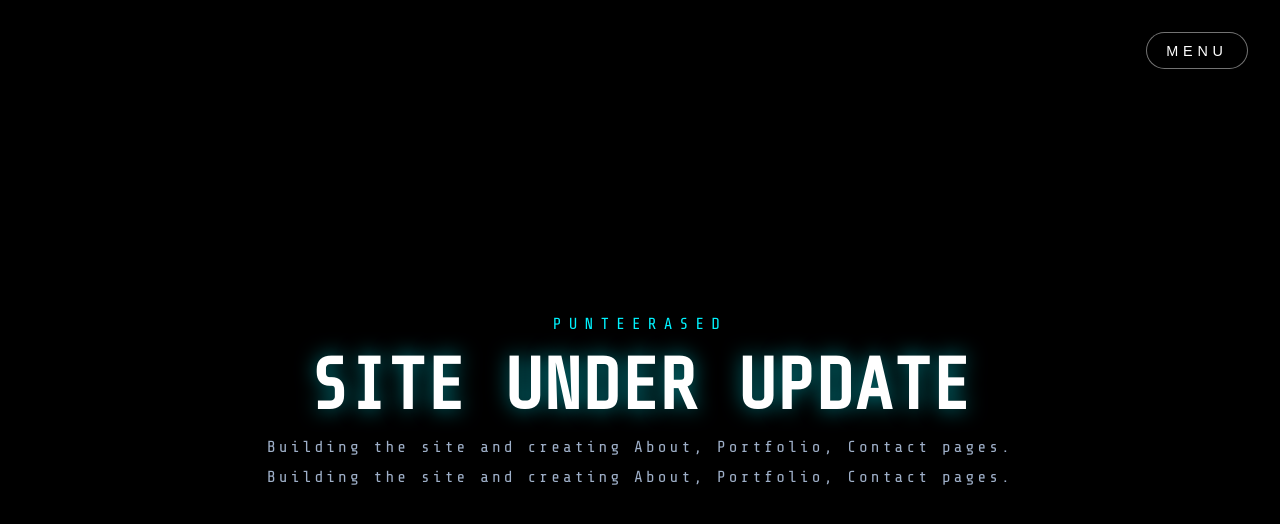
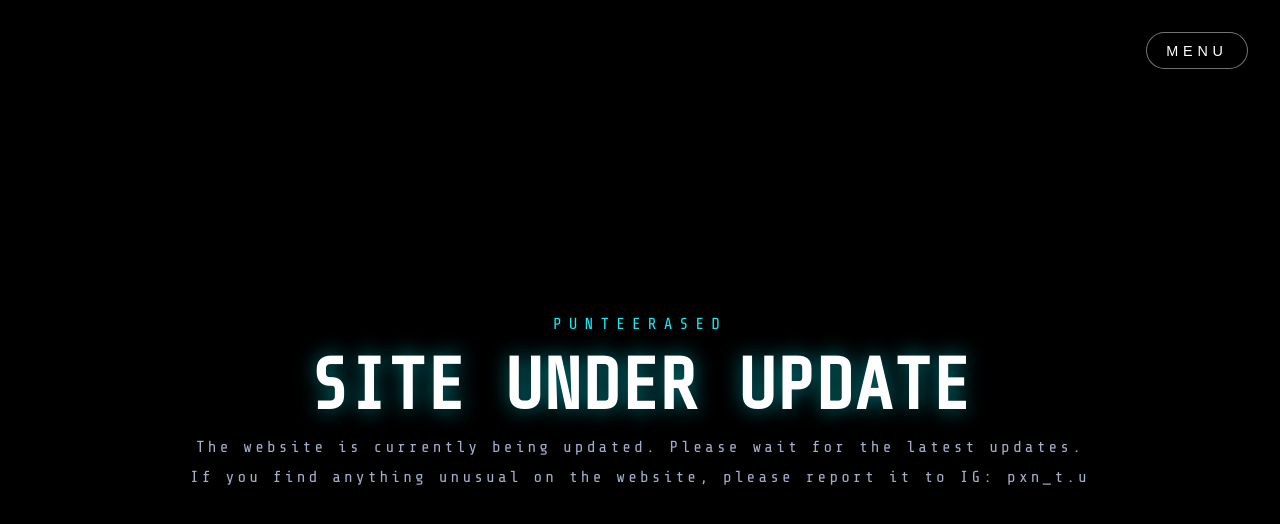
Before and after one commit to PUNteerased/AboutMe, a plain HTML site: page home.html in a window 1280 px wide. Drawn offline with nearby package versions, Linux system fonts and the light colour scheme.

Commit message:
Update subtitle text for clarity and accuracy

```diff
--- a/home.html
+++ b/home.html
@@ -43,10 +43,10 @@
         <div class="title-stack">
             <p class="eyebrow" data-en="PUNTEERASED" data-th="PUNTEERASED">PUNTEERASED</p>
             <h1 data-en="SITE UNDER UPDATE" data-th="กำลังอัปเดตเว็บไซต์">SITE UNDER UPDATE</h1>
-            <p class="subtitle" data-en="Building the site and creating About, Portfolio, Contact pages." data-th="ขณะนี้กำลังอยู่ในช่วงการอัพเดทเว็บนะครับ โปรดรอการอัพเดทใหม่ๆ">
+            <p class="subtitle" data-en="The website is currently being updated. Please wait for the latest updates." data-th="ขณะนี้กำลังอยู่ในช่วงการอัพเดทเว็บนะครับ โปรดรอการอัพเดทใหม่ๆ">
                 The website is currently being updated. Please wait for the latest updates.
             </p>
-            <p class="subtitle" data-en="Building the site and creating About, Portfolio, Contact pages." data-th="หากพบเจอสิ่งผิดปกติในเว็บโปรดแจ้ง IG: pxn_t.u">
+            <p class="subtitle" data-en="If you find anything unusual on the website, please report it to IG: pxn_t.u" data-th="หากพบเจอสิ่งผิดปกติในเว็บโปรดแจ้ง IG: pxn_t.u">
                 If you find anything unusual on the website, please report it to IG: pxn_t.u
             </p>
         </div>
```
